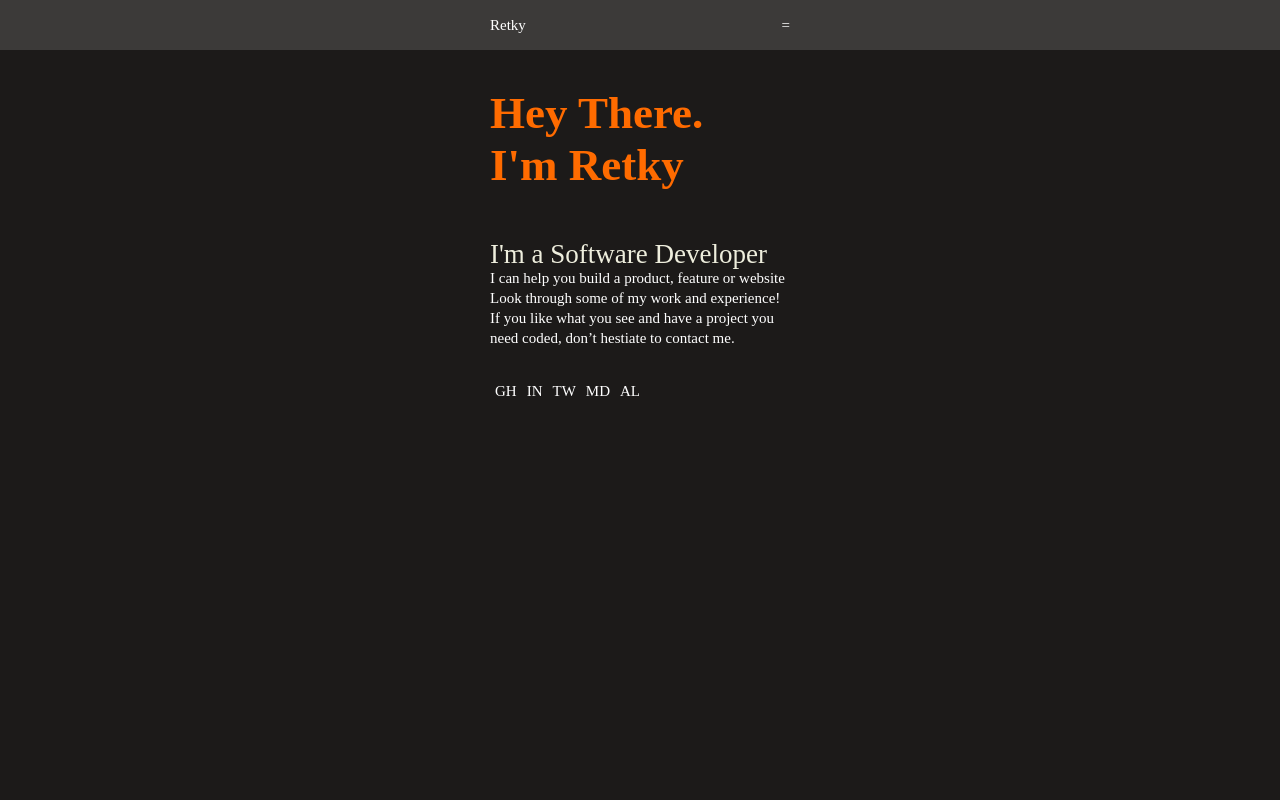
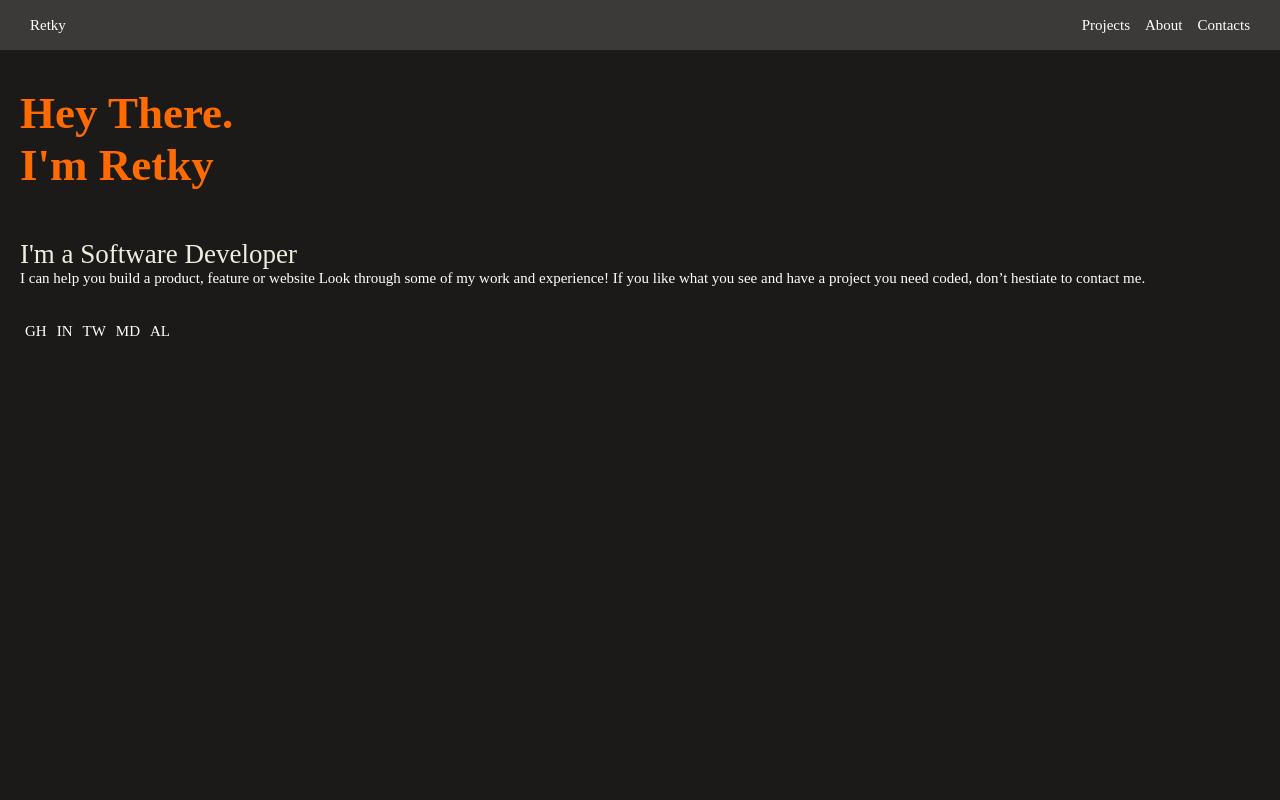
Before and after one commit to Retky/RetkyPortfolio, a React (Create React App) app: page / in a window 1280 px wide. Shown: the top 800 px of the page. Built offline with nearby package versions, Linux system fonts and the light colour scheme; no server answers.

Commit message:
Add 'general & navBar' desktop style

```diff
--- a/src/App.scss
+++ b/src/App.scss
@@ -14,12 +14,22 @@ a {
   max-width: 300px;
   margin: auto;
   padding-top: 50px;
+
+  @media (min-width: 768px) {
+    max-width: 1280px;
+    padding: 50px 20px 0;
+  }
 }
 
 #navBar {
   max-width: 300px;
   margin: auto;
   height: 50px;
+
+  @media (min-width: 768px) {
+    max-width: 1280px;
+    padding: 0 20px;
+  }
 }
 
 .orangeBtn {
--- a/src/components/Nav.scss
+++ b/src/components/Nav.scss
@@ -19,4 +19,17 @@
   margin: 0 0 0 auto;
   padding: 0;
   list-style: none;
+
+  @media (min-width: 768px) {
+    display: flex;
+    gap: 15px;
+  }
 }
+
+#burger {
+  display: flex;
+
+  @media (min-width: 768px) {
+    display: none;
+  }
+}
```
